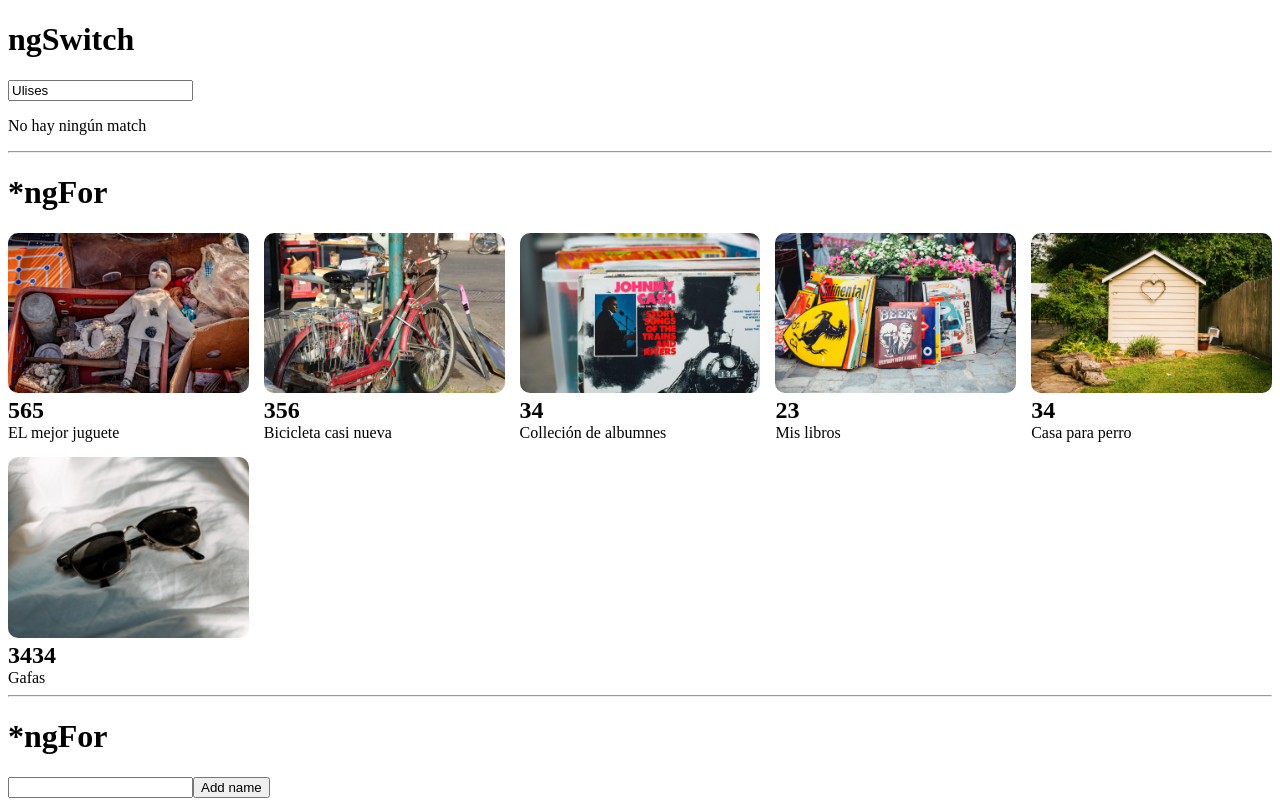
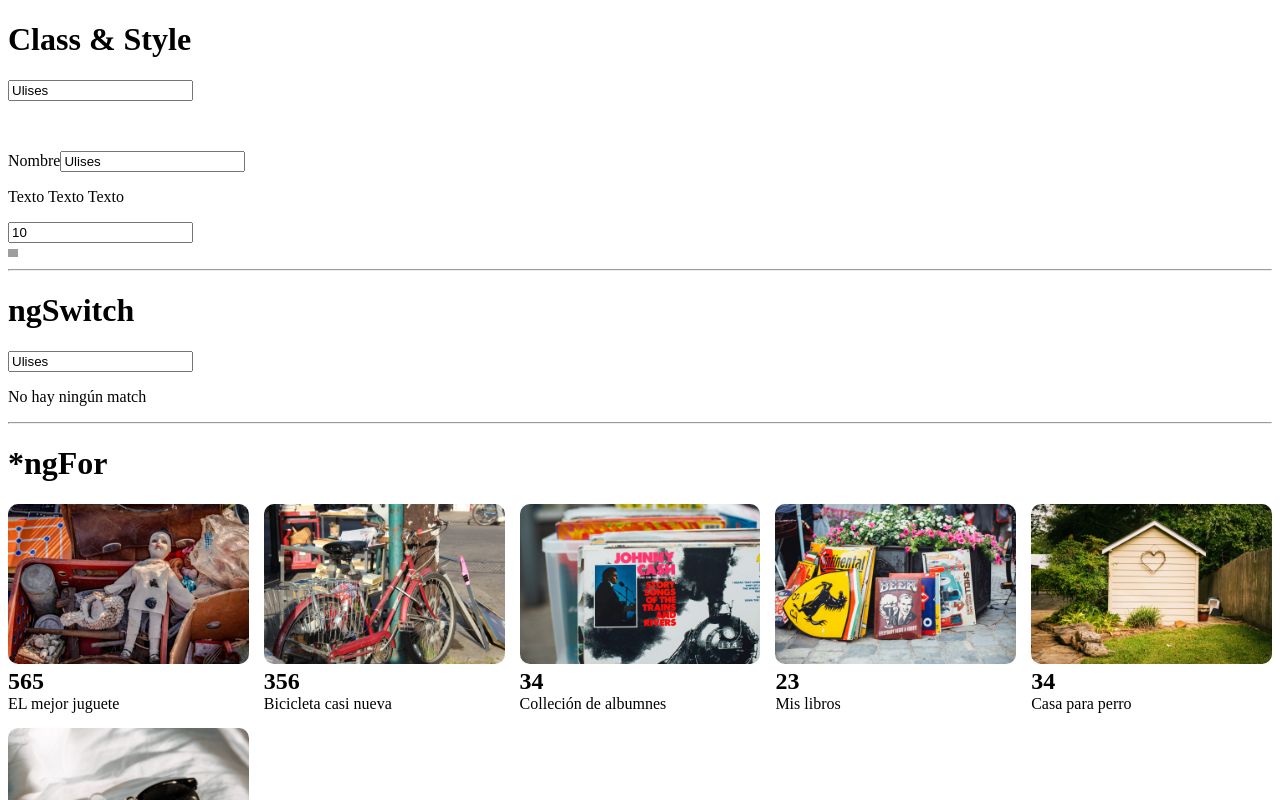
Before and after one commit to UlisesC12/myStoreAngular, an Angular app: page / in a window 1280 px wide. Shown: the top 800 px of the page. Built offline with nearby package versions, Linux system fonts and the light colour scheme; grey boxes are pictures that could not be loaded.

Commit message:
class 17 finished - class and style

```diff
--- a/src/app/app.component.html
+++ b/src/app/app.component.html
@@ -1,3 +1,20 @@
+<h1>Class & Style</h1>
+<input type="text" required #nameInput2="ngModel" [(ngModel)]="person.name">
+<p class="message-error" [class.invalid]="nameInput2.invalid">El campo es requerido</p>
+<label>Nombre</label>
+<input type="text" required #nameInput3="ngModel" [(ngModel)]="person.name">
+<p [style.font-style]="nameInput3.invalid ? 'italic':'normal'" >Texto Texto Texto</p>
+<div class="styles">
+  <div>
+    <input type="text" required #nameInput3="ngModel" [(ngModel)]="widthImg">
+  </div>
+  <div>
+    <img [style.width.px] = "widthImg" [src]="img" alt="">
+  </div>
+</div>
+
+<hr>
+
 <h1>ngSwitch</h1>
 <input type="text" required [(ngModel)] = "person.name"/>
 <div [ngSwitch]="person.name">
--- a/src/app/app.component.scss
+++ b/src/app/app.component.scss
@@ -21,6 +21,19 @@
         }
     }
 }
+.message-error{
+    background: red;
+    color: white;
+    opacity: 0;
+    transition: all linear 0.5s;
+    &.invalid {
+        opacity: 1;
+    }
+}
+.styles{
+    display: grid;
+    grid-template-columns: repeat(1, 1fr);
+}
 
 @media screen and (min-width: 40em){
     .products--grid{
--- a/src/app/app.component.ts
+++ b/src/app/app.component.ts
@@ -7,6 +7,7 @@ import { Product } from './product.model';
   styleUrls: ['./app.component.scss']
 })
 export class AppComponent {
+  widthImg = 10;
   name = 'ulises';
   age = 18;
   img = 'https://upload.wikimedia.org/wikipedia/commons/thumb/c/cf/Angular_full_color_logo.svg/1200px-Angular_full_color_logo.svg.png';
```
